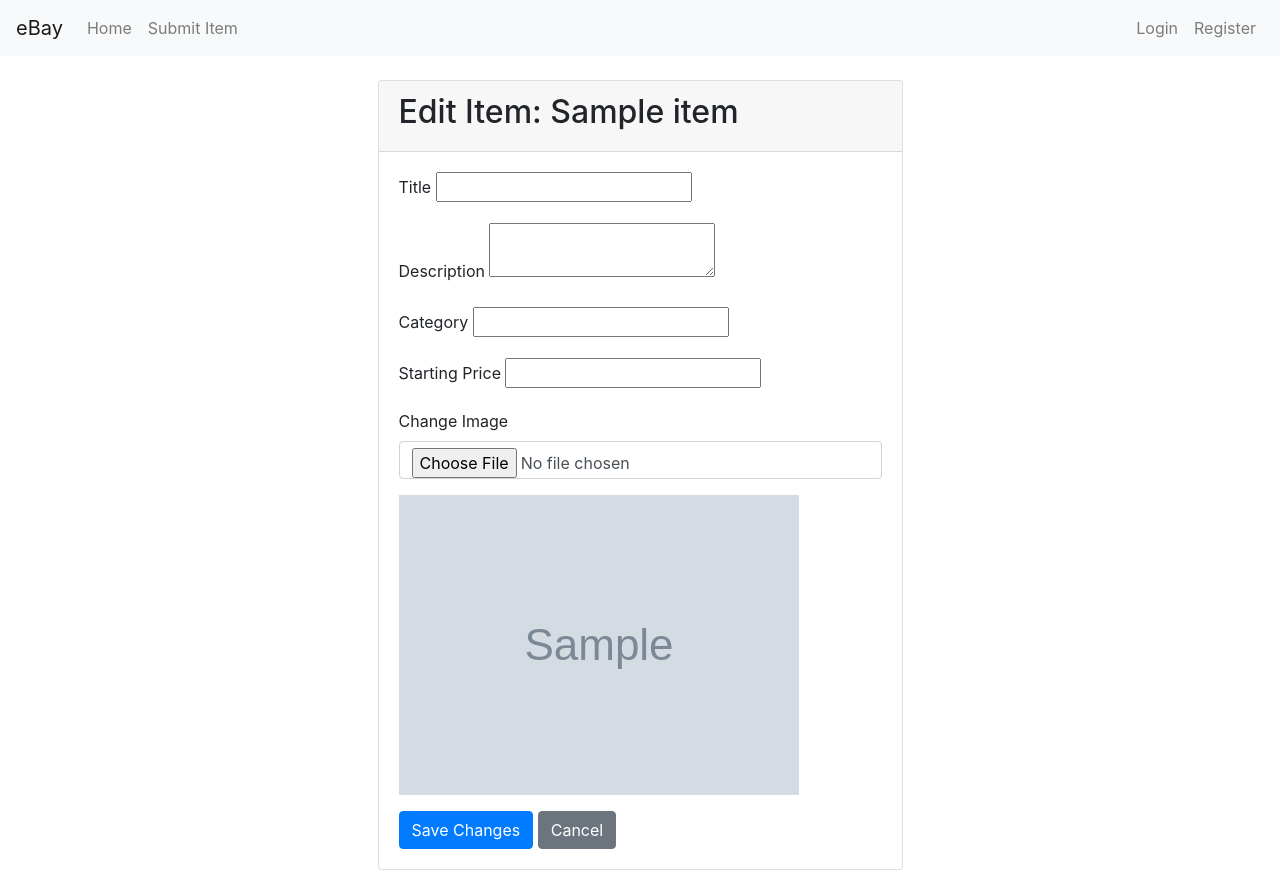
After one commit to parkerg16/ebayClone, a Django app: template auction/templates/auction/edit_item.html in a window 1280 px wide. The commit adds this page. Run offline with Django 3.2, Linux system fonts and the light colour scheme; the template is opened without the code that fills it: most values are stand-ins (such as "Sample title", 1, 10 or a date in 2020); grey boxes marked "Sample" are stand-in pictures; form fields are guessed from the names that the template uses; some libraries are stand-ins or nearby versions.

Commit message:
Add page and nav bar link for viewing user items. Make it so starting price can only be changed if bid has not already been placed. Modify urls.py to support new pages. Add user items to views.py.

```diff
--- a/auction/templates/auction/base.html
+++ b/auction/templates/auction/base.html
@@ -20,6 +20,11 @@
                 <li class="nav-item">
                     <a class="nav-link" href="{% url 'submit_item' %}">Submit Item</a>
                 </li>
+                {% if user.is_authenticated %}
+                <li class="nav-item">
+                    <a class="nav-link" href="{% url 'user_items' %}">View My Items</a>
+                </li>
+                {% endif %}
             </ul>
             <ul class="navbar-nav ml-auto">
                 {% if user.is_authenticated %}
--- /dev/null
+++ b/auction/templates/auction/edit_item.html
@@ -0,0 +1,64 @@
+{% extends 'auction/base.html' %}
+
+{% block content %}
+<div class="container mt-4">
+    <div class="row">
+        <div class="col-md-6 offset-md-3">
+            <div class="card">
+                <div class="card-header">
+                    <h2>Edit Item: {{ item.title }}</h2>
+                </div>
+                <div class="card-body">
+                    <form method="post" enctype="multipart/form-data">
+                        {% csrf_token %}
+                        <div class="form-group">
+                            <label for="id_title">Title</label>
+                            {{ form.title }}
+                        </div>
+                        <div class="form-group">
+                            <label for="id_description">Description</label>
+                            {{ form.description }}
+                        </div>
+                        <div class="form-group">
+                            <label for="id_category">Category</label>
+                            {{ form.category }}
+                        </div>
+                        {% if form.starting_price %}
+                        <div class="form-group">
+                            <label for="id_starting_price">Starting Price</label>
+                            {{ form.starting_price }}
+                        </div>
+                        {% endif %}
+                        <div class="form-group">
+                            <label for="id_image">Change Image</label>
+                            <input type="file" id="id_image" name="image" accept="image/*" onchange="previewImage(event)" class="form-control">
+                        </div>
+                        <img id="image_preview" src="{% if item.image %}{{ item.image.url }}{% endif %}" style="display: {% if item.image %}block{% else %}none{% endif %}; max-width: 100%; height: auto;">
+                        <button type="submit" class="btn btn-primary mt-3">Save Changes</button>
+                        <a href="{% url 'user_items' %}" class="btn btn-secondary mt-3">Cancel</a>
+                    </form>
+                </div>
+            </div>
+        </div>
+    </div>
+</div>
+{% endblock %}
+
+{% block scripts %}
+<script src="https://code.jquery.com/jquery-3.5.1.min.js"></script>
+<script src="https://cdn.jsdelivr.net/npm/@popperjs/core@2.9.2/dist/umd/popper.min.js"></script>
+<script src="https://stackpath.bootstrapcdn.com/bootstrap/4.5.2/js/bootstrap.min.js"></script>
+
+<!-- Image Preview Script -->
+<script>
+    function previewImage(event) {
+        var reader = new FileReader();
+        reader.onload = function () {
+            var output = document.getElementById('image_preview');
+            output.src = reader.result;
+            output.style.display = 'block';
+        };
+        reader.readAsDataURL(event.target.files[0]);
+    }
+</script>
+{% endblock %}
--- a/auction/urls.py
+++ b/auction/urls.py
@@ -1,7 +1,7 @@
 from django.contrib import admin
 from django.urls import path
 from .views import home, register, login_view, item_list, item_detail, submit_item, place_bid, custom_logout_view, \
-    delete_item
+    delete_item, user_items, edit_item
 
 urlpatterns = [
     path('admin/', admin.site.urls),  # Include the admin site URLs
@@ -14,4 +14,6 @@ urlpatterns = [
     path('submit_item/', submit_item, name='submit_item'),
     path('place_bid/<int:item_id>/', place_bid, name='place_bid'),
     path('item/<int:item_id>/delete/', delete_item, name='delete_item'),
+    path('user_items/', user_items, name='user_items'),
+    path('edit_item/<int:item_id>/', edit_item, name='edit_item'),
 ]
```
Also changed, not shown: auction/forms.py (+8 -2 lines), auction/templates/auction/user_items.html (added, +26 -0 lines), auction/views.py (+22 -0 lines).
